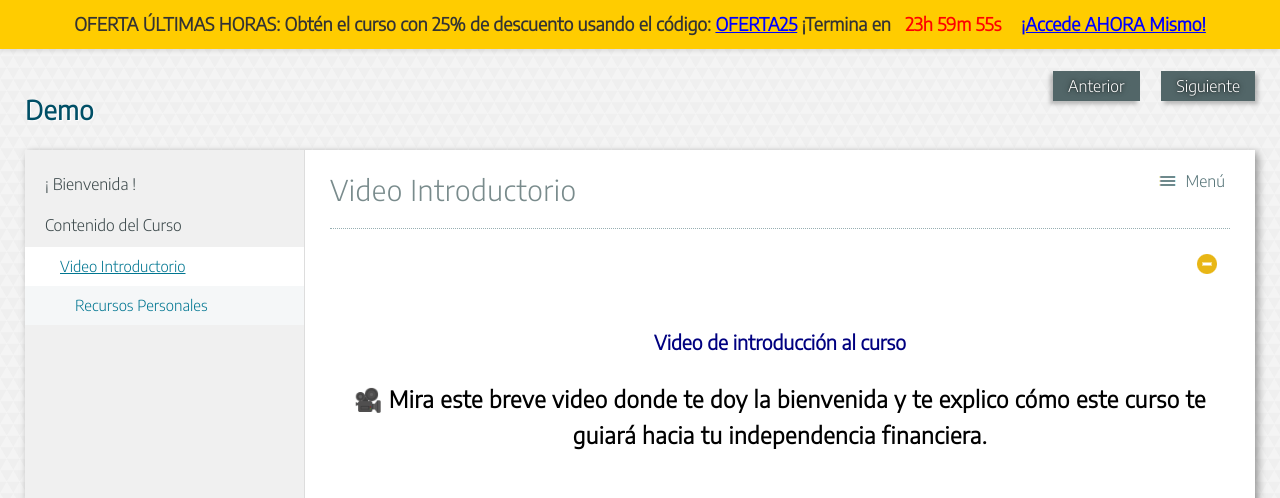
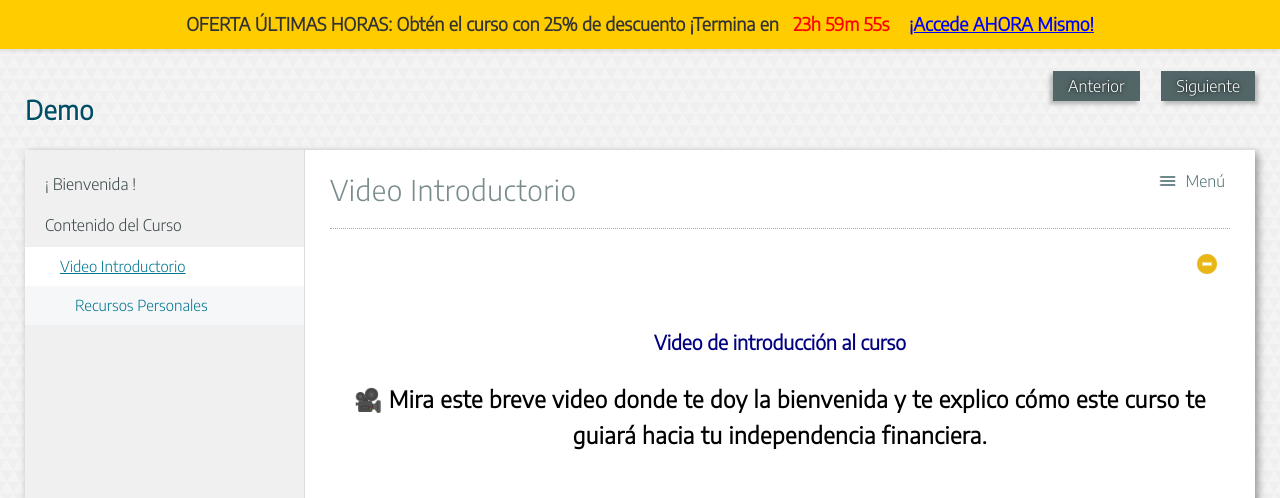
Before and after one commit to TITIALF/demo-curso-emprende, a plain HTML site: page video_introductorio.html in a window 1280 px wide. Shown: the top 498 px of the page. Drawn offline with Linux system fonts and the light colour scheme.

Commit message:
Update video_introductorio.html

```diff
--- a/video_introductorio.html
+++ b/video_introductorio.html
@@ -111,7 +111,7 @@ function startCountdown() {
 </head>
 <body class="exe-web-site" id="exe-node-2"><script type="text/javascript">document.body.className+=" js"</script>
 <div id="countdown-banner-id" class="countdown-banner">
-    OFERTA ÚLTIMAS HORAS: Obtén el curso con 25% de descuento usando el código: <span style="color: #0000ff; text-decoration: underline;">OFERTA25</span> ¡Termina en
+    OFERTA ÚLTIMAS HORAS: Obtén el curso con 25% de descuento ¡Termina en
     <span id="countdown-timer" class="countdown-timer"></span>
     <a href="https://payhip.com/b/gS58M/checkout?coupon=OFERTA25" target="_blank" class="countdown-link">
         ¡Accede AHORA Mismo!
```
